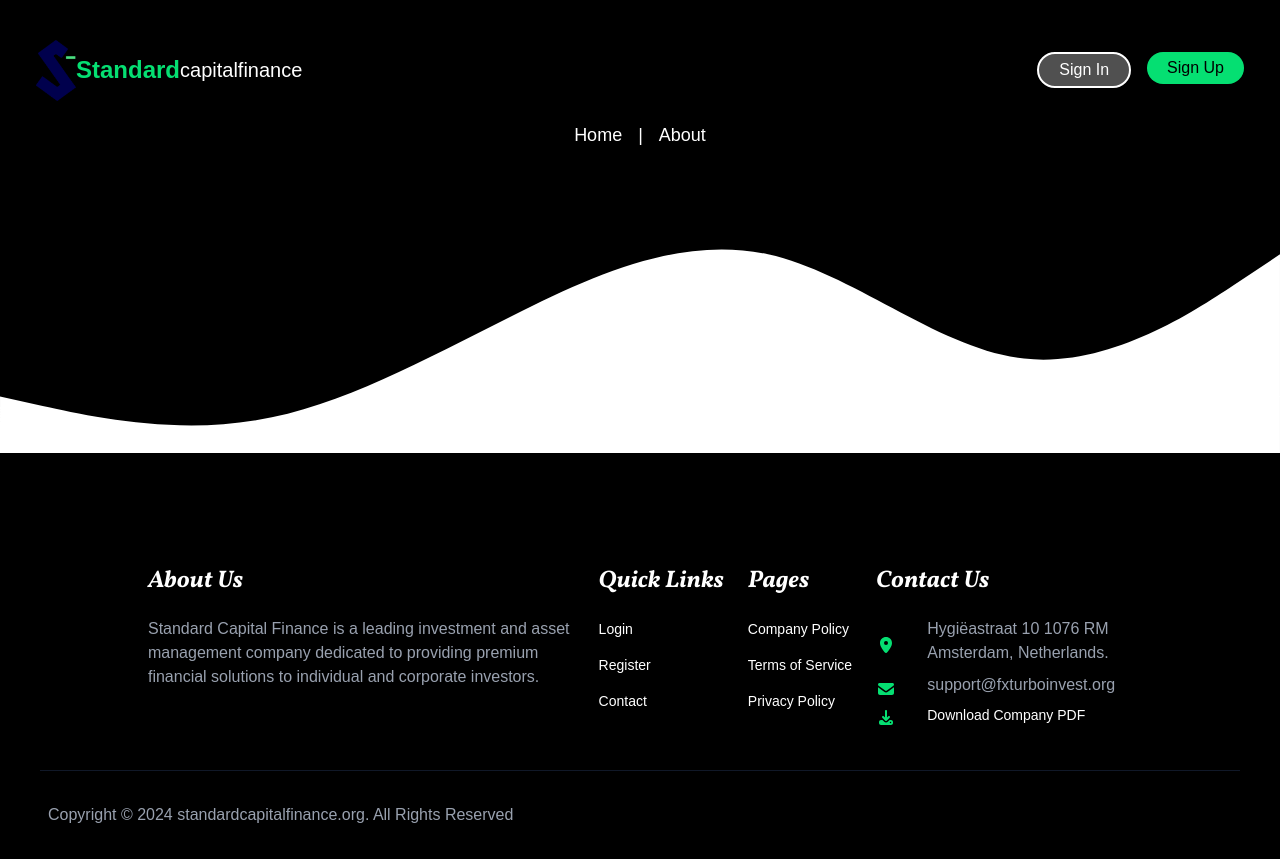
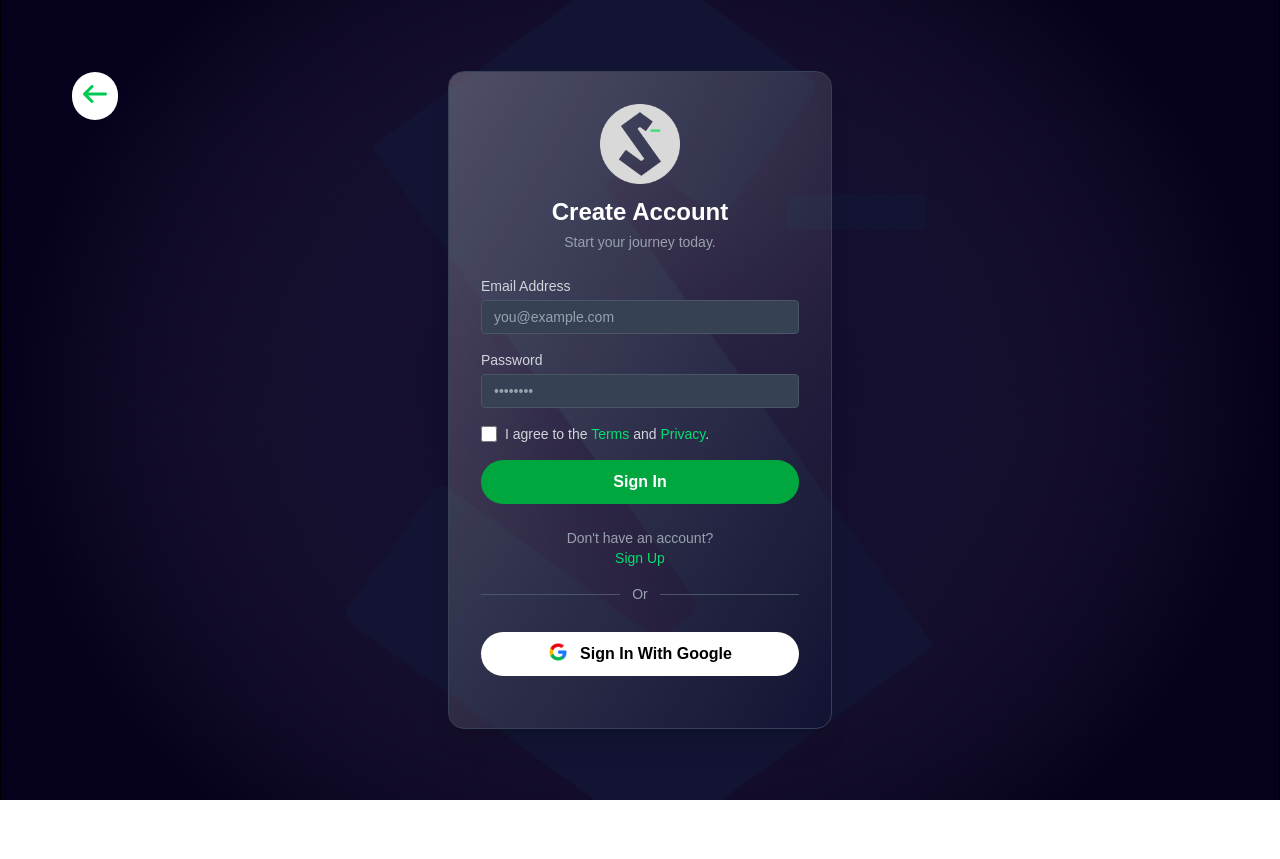
Before and after one commit to Cheqmate01/Capital-Finance, a Vue app: page /auth/login in a window 1280 px wide. After the commit the page ends 800 px from the top, so only its background shows below. Built offline with nearby package versions, Linux system fonts and the light colour scheme.

Commit message:
Logic Update

```diff
--- a/src/App.vue
+++ b/src/App.vue
@@ -1,15 +1,17 @@
 <script setup>
-import { RouterView } from 'vue-router'
+import { RouterView, useRoute } from 'vue-router'
 import HeaderConst from './components/HeaderConst.vue';
 import FooterConst from './components/FooterConst.vue';
+
+const route = useRoute();
 </script>
 
 <template>
-  <HeaderConst v-if="$route.name !== 'signup' & $route.name !== 'login'" />
-  <main>
+  <HeaderConst v-if="route.name !== 'signup' && route.name !== 'login'" />
+  <main :class="(route.name !== 'signup' && route.name !== 'login') ? 'pt-40' : ''">
     <RouterView />
   </main>
-  <FooterConst v-if="$route.name !== 'signup' & $route.name !== 'login'" />
+  <FooterConst v-if="route.name !== 'signup' && route.name !== 'login'" />
 </template>
 
 <!-- <style scoped>
--- /dev/null
+++ b/src/auth.js
@@ -0,0 +1,4 @@
+import { ref } from 'vue';
+
+export const isAuthenticated = ref(true);
+// Set isLoggedIn.value = true after successful login, and false on logout.
--- /dev/null
+++ b/src/components/DashboardPage.vue
@@ -0,0 +1,117 @@
+<template>
+    <div class="bg-[#070024] text-gray-100 min-h-screen p-8 font-sans">
+        <div class="container mx-auto p-6 lg:p-12 bg-[#070024] rounded-xl shadow-2xl">
+            <h1 class="text-3xl lg:text-4xl font-extrabold text-white mb-8">Dashboard</h1>
+
+            <!-- Portfolio Growth Chart Section -->
+            <div class="mb-8 p-6 bg-gray-800 rounded-2xl shadow-lg border border-gray-700">
+                <h2 class="text-xl lg:text-2xl font-bold mb-6 text-white">Portfolio Growth</h2>
+                <div class="w-full h-80">
+                    <!-- <RechartsLineChart :data="initialChartData" /> -->
+                </div>
+            </div>
+
+            <!-- Market Quotes & Account Balance Section -->
+            <div class="grid grid-cols-1 lg:grid-cols-3 gap-6 mb-8">
+                <!-- Market Quotes Grid -->
+                <div class="lg:col-span-2">
+                    <h2 class="text-xl lg:text-2xl font-bold mb-4 text-white">Live Market Quotes</h2>
+                    <div class="grid grid-cols-1 md:grid-cols-2 gap-4">
+                        <div v-for="item in marketData" :key="item.ticker"
+                            class="flex items-center justify-between p-4 bg-gray-950 rounded-xl shadow-md border border-gray-700 hover:bg-gray-700 transition-colors cursor-pointer">
+                            <div class="flex items-center">
+                                <span
+                                    :class="['h-12 w-12 flex items-center justify-center rounded-full text-white', item.isPositive ? 'bg-green-600' : 'bg-red-600']">
+                                    <FontAwesomeIcon :icon="item.isPositive ? 'fa-solid fa-angle-up' : 'fa-solid fa-angle-down'" :size="24" />
+                                </span>
+                                <div class="ml-4">
+                                    <p class="text-lg font-bold text-gray-200">{{ item.ticker }}</p>
+                                    <p class="text-sm text-gray-400">{{ item.name }}</p>
+                                </div>
+                            </div>
+                            <div class="text-right">
+                                <p class="text-xl font-bold text-yellow-400">${{ item.price }}</p>
+                                <p :class="['text-sm', item.isPositive ? 'text-green-400' : 'text-red-400']">
+                                    {{ item.isPositive ? '+' : '' }}{{ item.change }}%
+                                </p>
+                            </div>
+                        </div>
+                    </div>
+                </div>
+
+                <!-- Account Balance Card -->
+                <div class="lg:col-span-1 p-6 bg-gray-950 rounded-2xl shadow-lg border border-gray-700">
+                    <h2 class="text-xl lg:text-2xl font-bold mb-4 text-white">Account Balance</h2>
+                    <div class="mb-6">
+                        <p class="text-lg text-gray-400">Current Balance</p>
+                        <p class="text-4xl font-extrabold text-yellow-400">$843.00</p>
+                    </div>
+                    <div>
+                        <h3 class="text-lg font-bold mb-3 text-gray-200">Recent Transactions</h3>
+                        <ul class="space-y-3">
+                            <li v-for="tx in recentTransactions" :key="tx.id"
+                                class="flex items-center justify-between text-gray-300">
+                                <div class="flex items-center">
+                                    <span
+                                        :class="['h-6 w-6 flex items-center justify-center rounded-full mr-3 text-white', tx.type === 'Deposit' ? 'bg-green-600' : tx.type === 'Withdraw' ? 'bg-red-600' : 'bg-blue-600']">
+                                        <font-awesome-icon v-if="tx.type === 'Deposit'" icon="fa-solid fa-check" :size="16" />
+                                        <font-awesome-icon v-else-if="tx.type === 'Withdraw'" icon="fa-solid fa-arrow-right" :size="16" />
+                                        <font-awesome-icon v-else icon="fa-solid fa-arrow-left" :size="16" />
+                                    </span>
+                                    <span class="text-sm">{{ tx.type }}</span>
+                                </div>
+                                <span class="text-sm font-semibold text-white">${{ tx.amount }}</span>
+                            </li>
+                        </ul>
+                    </div>
+                </div>
+            </div>
+
+            <!-- Action Buttons Section -->
+            <div class="flex justify-center flex-wrap gap-4">
+                <button
+                    class="px-6 py-3 bg-green-600 hover:bg-green-700 text-white font-bold rounded-lg transition-colors focus:outline-none focus:ring-2 focus:ring-offset-2 focus:ring-green-500">
+                    Deposit
+                </button>
+                <button
+                    class="px-6 py-3 bg-red-600 hover:bg-red-700 text-white font-bold rounded-lg transition-colors focus:outline-none focus:ring-2 focus:ring-offset-2 focus:ring-red-500">
+                    Withdraw
+                </button>
+            </div>
+
+        </div>
+    </div>
+</template>
+
+<script setup>
+import { FontAwesomeIcon } from '@fortawesome/vue-fontawesome';
+import { ref } from 'vue';
+// import { ChevronUp, ChevronDown, Check, ArrowRight, ArrowLeft } from 'lucide-vue-next';
+// import RechartsLineChart from './RechartsLineChart.vue'; // You need to create this wrapper for recharts or use a Vue chart library
+
+const initialChartData = ref([
+    { name: 'Jan', value: 4000 },
+    { name: 'Feb', value: 3000 },
+    { name: 'Mar', value: 5000 },
+    { name: 'Apr', value: 4500 },
+    { name: 'May', value: 6500 },
+    { name: 'Jun', value: 6000 },
+    { name: 'Jul', value: 8000 },
+]);
+
+const marketData = ref([
+    { ticker: 'BTC', name: 'Bitcoin', price: '17549.30', change: 1.2, isPositive: true },
+    { ticker: 'ETH', name: 'Ethereum', price: '16320.00', change: -0.5, isPositive: false },
+    { ticker: 'SOL', name: 'Solana', price: '15400.12', change: 2.1, isPositive: true },
+    { ticker: 'XRP', name: 'Ripple', price: '29.20', change: -0.1, isPositive: false },
+    { ticker: 'ADA', name: 'Cardano', price: '15.840', change: 3.5, isPositive: true },
+    { ticker: 'DOGE', name: 'Dogecoin', price: '19.200', change: 0.8, isPositive: true },
+]);
+
+const recentTransactions = ref([
+    { id: 1, type: 'Deposit', amount: '750.00' },
+    { id: 2, type: 'Income', amount: '1247.00' },
+    { id: 3, type: 'Withdraw', amount: '230.04' },
+    { id: 4, type: 'Deposit', amount: '2.00' },
+]);
+</script>
--- a/src/components/FooterConst.vue
+++ b/src/components/FooterConst.vue
@@ -42,9 +42,11 @@
               <h3 class="vollkorn-700 text-white text-2xl">Quick Links</h3>
             </template>
             <ul class="flex flex-col gap-y-3">
-              <li><a href="../?a=login" class="text-white text-sm hover:text-green-400 nav-link">Login</a></li>
-              <li><a href="../?a=signup" class="text-white text-sm hover:text-green-400 nav-link">Register</a></li>
-              <li><a href="index15a0.html?a=support" class="text-white text-sm hover:text-green-400 nav-link">Contact</a></li>
+              <li v-if="!isAuthenticated"><RouterLink to="/login" class="text-white text-sm hover:text-green-400 nav-link">Login</RouterLink></li>
+              <li v-else><RouterLink to="/" class="text-white text-sm hover:text-green-400 nav-link">Home</RouterLink></li>
+              <li v-if="!isAuthenticated"><RouterLink to="/signup" class="text-white text-sm hover:text-green-400 nav-link">Register</RouterLink></li>
+              <li v-else><RouterLink to="/about" class="text-white text-sm hover:text-green-400 nav-link">About</RouterLink></li>
+              <li><RouterLink to="/contact" class="text-white text-sm hover:text-green-400 nav-link">Contact</RouterLink></li>
             </ul>
           </FooterLink>
         </div>
@@ -99,4 +101,5 @@
 
 <script setup>
 import FooterLink from './templates/FooterLinks.vue';
+import { isAuthenticated } from '@/auth';
 </script>
--- a/src/components/HeaderConst.vue
+++ b/src/components/HeaderConst.vue
@@ -7,29 +7,8 @@
         <p class="text-xl">capitalfinance</p>
       </div>
       <div class="flex flex-row gap-4 float-right">
-        <RouterLink to="/login"><button class="bg-[#505050] hover:bg-green-400 border-2 hover:text-black px-5 py-1 rounded-full transition-all duration-300 transition-discrete">Sign In</button></RouterLink>
-        <RouterLink to="/signup"><button class="bg-green-400 hover:bg-[#505050] text-black hover:text-white px-5 py-1 rounded-full transition-all duration-300 transition-discrete">Sign Up</button></RouterLink>
-      </div>
-    </div>
-    <!-- <img alt="Vue logo" class="logo" src="@/assets/logo.svg" width="125" height="125" /> -->
-
-    <div class="">
-      <nav class="flex flex-row justify-center gap-4 text-lg">
-        <RouterLink to="/" class="transform transition duration-300 hover:-translate-x-1 ease-in-out hover:text-green-400">Home</RouterLink><span>|</span>
-        <RouterLink to="/about" class="transform transition duration-300 hover:translate-x-1 ease-in-out hover:text-green-400">About</RouterLink>
-      </nav>
-    </div>
-  </header>
-  <header class="w-full bg-black text-white z-50 p-5">
-    <div class="flex items-center justify-between p-4">
-      <div class="flex flex-row items-center py-1">
-        <img src="@/assets/logo.png" class="w-10" alt="">
-        <h1 class="font-extrabold text-2xl text-green-400">Standard</h1>
-        <p class="text-xl">capitalfinance</p>
-      </div>
-      <div class="flex flex-row gap-4 float-right">
-        <RouterLink to="/login"><button class="bg-[#505050] hover:bg-green-400 border-2 hover:text-black px-5 py-1 rounded-full transition-all duration-300 transition-discrete">Sign In</button></RouterLink>
-        <RouterLink to="/signup"><button class="bg-green-400 hover:bg-[#505050] text-black hover:text-white px-5 py-1 rounded-full transition-all duration-300 transition-discrete">Sign Up</button></RouterLink>
+        <RouterLink to="/auth/login"><button class="bg-[#505050] hover:bg-green-400 border-2 hover:text-black px-5 py-1 rounded-full transition-all duration-300 transition-discrete">Sign In</button></RouterLink>
+        <RouterLink to="/auth/signup"><button class="bg-green-400 hover:bg-[#505050] text-black hover:text-white px-5 py-1 rounded-full transition-all duration-300 transition-discrete">Sign Up</button></RouterLink>
       </div>
     </div>
     <!-- <img alt="Vue logo" class="logo" src="@/assets/logo.svg" width="125" height="125" /> -->
--- a/src/components/LoginPage.vue
+++ b/src/components/LoginPage.vue
@@ -51,7 +51,7 @@ import { RouterLink } from 'vue-router';
                     <p class="text-gray-400">
                         Don't have an account?
                     </p>
-                    <RouterLink to="/signup" class="text-green-400 hover:text-green-500 font-medium">Sign Up</RouterLink>
+                    <RouterLink to="/auth/signup" class="text-green-400 hover:text-green-500 font-medium">Sign Up</RouterLink>
                 </div>
                 <div class="flex items-center my-4">
                     <div class="flex-grow h-px bg-gray-600"></div>
--- a/src/components/SignupPage.vue
+++ b/src/components/SignupPage.vue
@@ -63,7 +63,7 @@ import { RouterLink } from 'vue-router';
                     <p class="text-gray-400">
                         Already have an account?
                     </p>
-                    <RouterLink to="/login" class="text-green-400 hover:text-green-500 font-medium">Log in</RouterLink>
+                    <RouterLink to="/auth/login" class="text-green-400 hover:text-green-500 font-medium">Log in</RouterLink>
                 </div>
             </div>
         </div>
--- a/src/components/templates/HeroSec.vue
+++ b/src/components/templates/HeroSec.vue
@@ -1,35 +1,31 @@
 <template>
-    <div class="bg-[#070024] h-dvh text-white relative">
-        <img src="@/assets/HeaderSVG-1.png" class="absolute top-10 left-1/12 w-110" alt="">
-        <div class="w-fit m-auto text-center pt-24">
+    <div class="bg-[#070024] h-dvh text-white relative overflow-hidden">
+        <img src="@/assets/HeaderSVG-1.png" class="absolute top-10 left-1/12 w-110 z-0 pointer-events-none" alt="">
+        <div class="relative z-20 flex flex-col justify-center min-h-dvh w-full text-center pt-24">
             <h1 class="text-5xl font-bold">Your Gateway to</h1>
             <h1 class="text-5xl font-bold">Global Investments</h1>
             <p class="mt-10">Achieve financial freedom starting today!</p>
-            <RouterLink to="/signup"><button class="bg-green-400 hover:bg-green-500 px-4 py-2 rounded-full mt-3 transition-colors duration-300 transition-discrete">Start Investing Now</button></RouterLink>
-            <div class="mt-12 grid-cols-4 grid gap-4">
-                <!-- TradingView Widget BEGIN -->
+            <RouterLink to="/auth/signup">
+                <button class="bg-green-400 hover:bg-green-500 px-4 py-2 rounded-full mt-3 transition-colors duration-300 transition-discrete">
+                    Start Investing Now
+                </button>
+            </RouterLink>
+            <div class="m-auto mt-12 grid grid-cols-4 gap-4 w-full max-w-5xl">
                 <div class="tradingview-widget-container">
                     <div class="tradingview-widget-container__widget"></div>
                 </div>
-                <!-- TradingView Widget END -->
-                <!-- TradingView Widget BEGIN -->
                 <div class="tradingview-widget-container">
                     <div class="tradingview-widget-container__widget"></div>
                 </div>
-                <!-- TradingView Widget END -->
-                <!-- TradingView Widget BEGIN -->
                 <div class="tradingview-widget-container">
                     <div class="tradingview-widget-container__widget"></div>
                 </div>
-                <!-- TradingView Widget END -->
-                <!-- TradingView Widget BEGIN -->
                 <div class="tradingview-widget-container">
                     <div class="tradingview-widget-container__widget"></div>
                 </div>
-                <!-- TradingView Widget END -->
             </div>
         </div>
-        <img src="@/assets/HeroSVG.png" class="absolute bottom-0 w-full" alt="">
+        <img src="@/assets/HeroSVG.png" class="absolute bottom-0 w-full z-10 pointer-events-none" alt="">
     </div>
 </template>
 
--- a/src/router/index.js
+++ b/src/router/index.js
@@ -18,15 +18,26 @@ const router = createRouter({
       component: () => import('../views/AboutView.vue'),
     },
     {
-      path: '/signup',
+      path: '/auth/signup',
       name: 'signup',
       component: () => import('../views/SignupView.vue'),
     },
     {
-      path: '/login',
+      path: '/auth/login',
       name: 'login',
       component: () => import('../views/LoginView.vue'),
-    }
+    },
+    {
+      path: '/auth/reset-password',
+      name: 'reset-password',
+      // component: () => import('../views/ForgotPasswordView.vue'),
+    },
+    {
+      path: '/dashboard/:username',
+      name: 'user-dashboard',
+      component: () => import('../views/DashboardView.vue'),
+      meta: { requiresAuth: true },
+    },
   ],
 })
 
--- /dev/null
+++ b/src/views/DashboardView.vue
@@ -0,0 +1,7 @@
+<template>
+    <DashboardPage />
+</template>
+
+<script setup>
+import DashboardPage from '@/components/DashboardPage.vue';
+</script>
```
Also changed, not shown: src/components/DashboardHeaderConst.vue (added).
